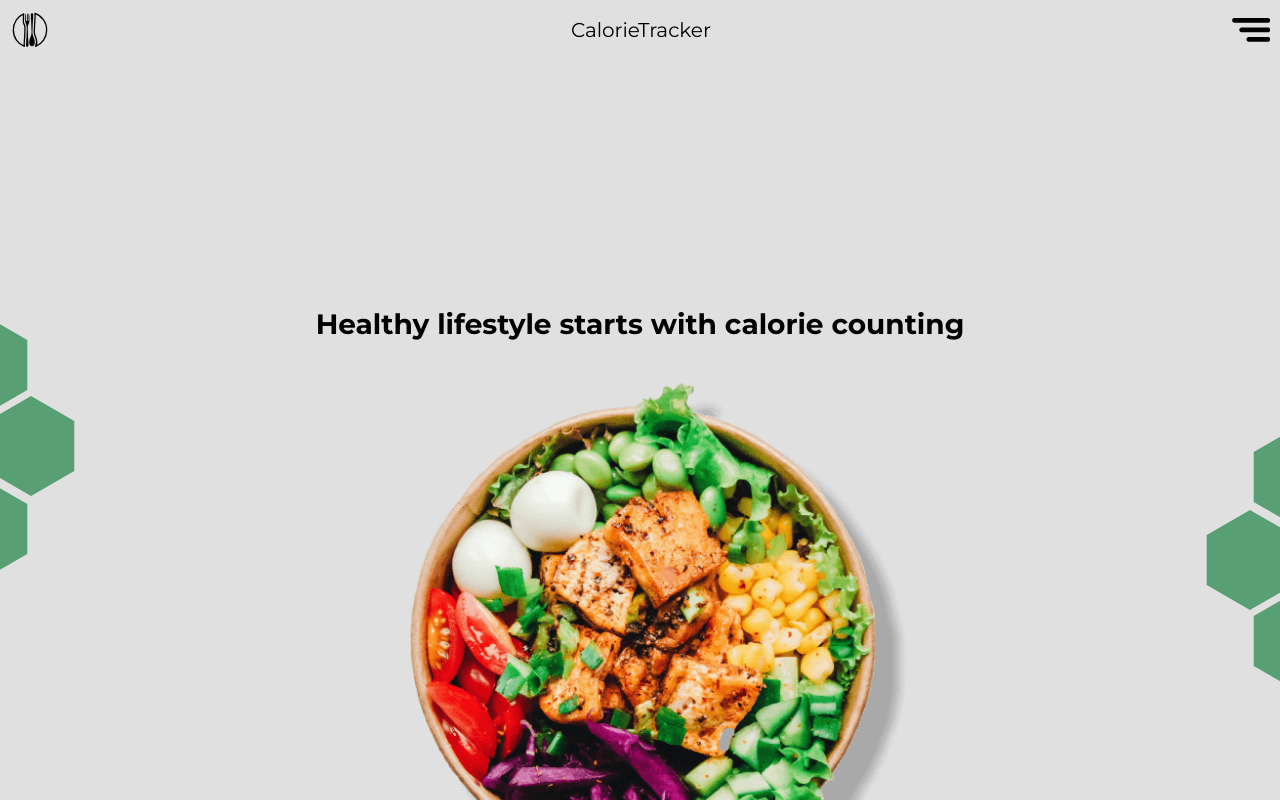
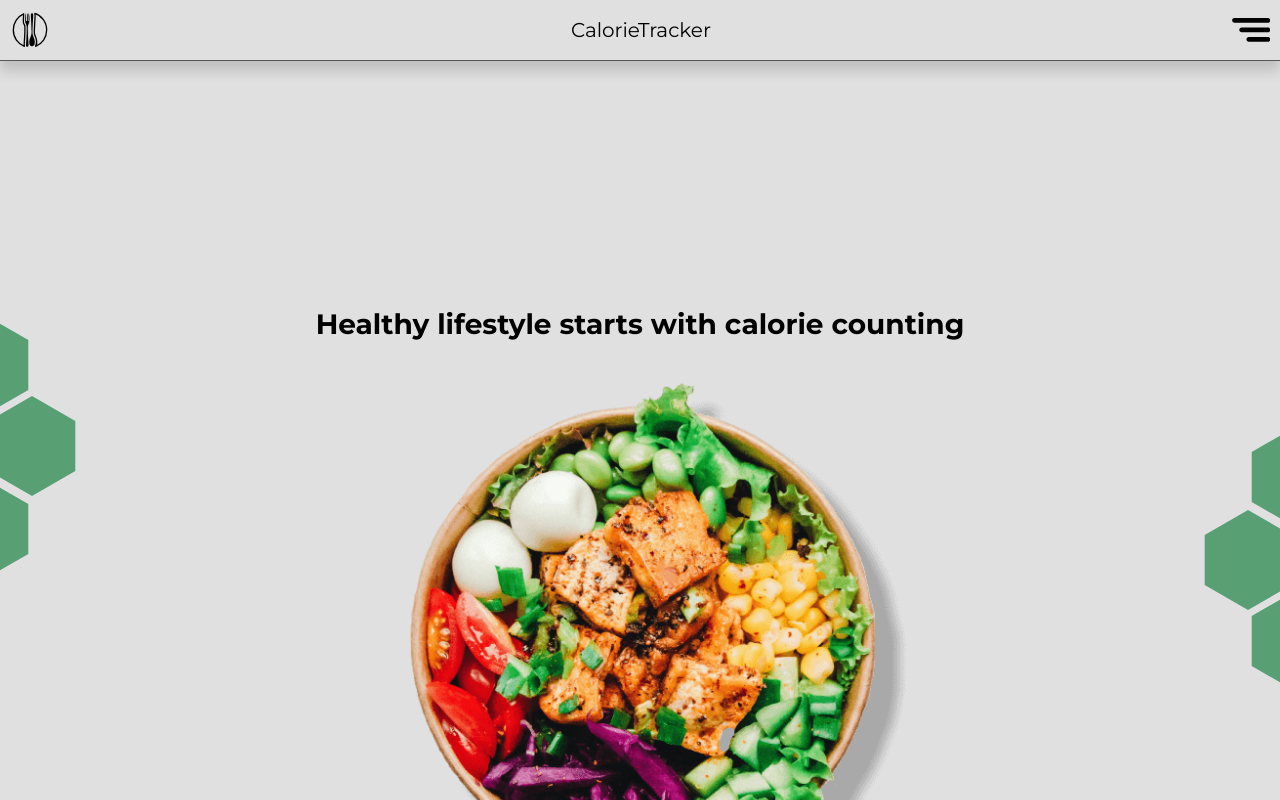
Before and after one commit to KrzysztofLesiak/calorie_tracker, a React (Vite) app: page / in a window 1280 px wide. Shown: the top 800 px of the page. Built offline with nearby package versions, Linux system fonts and the light colour scheme.

Commit message:
style: change nav bottom border

```diff
--- a/src/components/Home/Home.scss
+++ b/src/components/Home/Home.scss
@@ -18,14 +18,14 @@ $secondary-color: #589f74;
   &__honeycomb {
     position: absolute;
     top: 28%;
-    left: -1px;
+    left: 0px;
     z-index: -2;
 
     &:nth-child(2) {
       transform: rotateZ(180deg);
       top: 38%;
       left: unset;
-      right: -2px;
+      right: 0px;
     }
   }
 
--- a/src/components/Navigation/Navigation.scss
+++ b/src/components/Navigation/Navigation.scss
@@ -20,7 +20,9 @@ nav {
   align-items: center;
   width: 100%;
   background-color: $primary-color;
-  z-index: 1;
+  z-index: 3;
+  border-bottom: 1px solid #575757;
+  box-shadow: 0 10px 12px #00000025;
 
   &__logo {
     display: flex;
@@ -81,8 +83,7 @@ nav {
   }
 
   &__lang {
-    height: 50px;
-    padding: 10px 20px;
+    padding: 15px 20px;
     background-color: $primary-color;
     border-radius: 0 12px 12px 0;
     color: black;
```
Also changed, not shown: .eslintrc.cjs (added).
